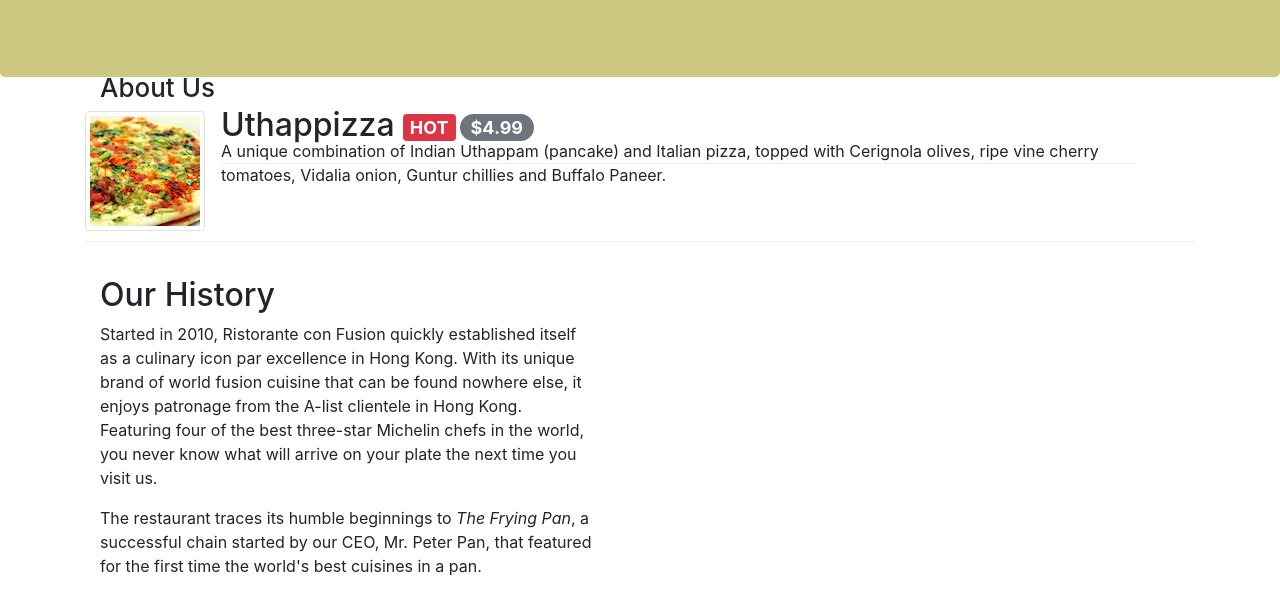
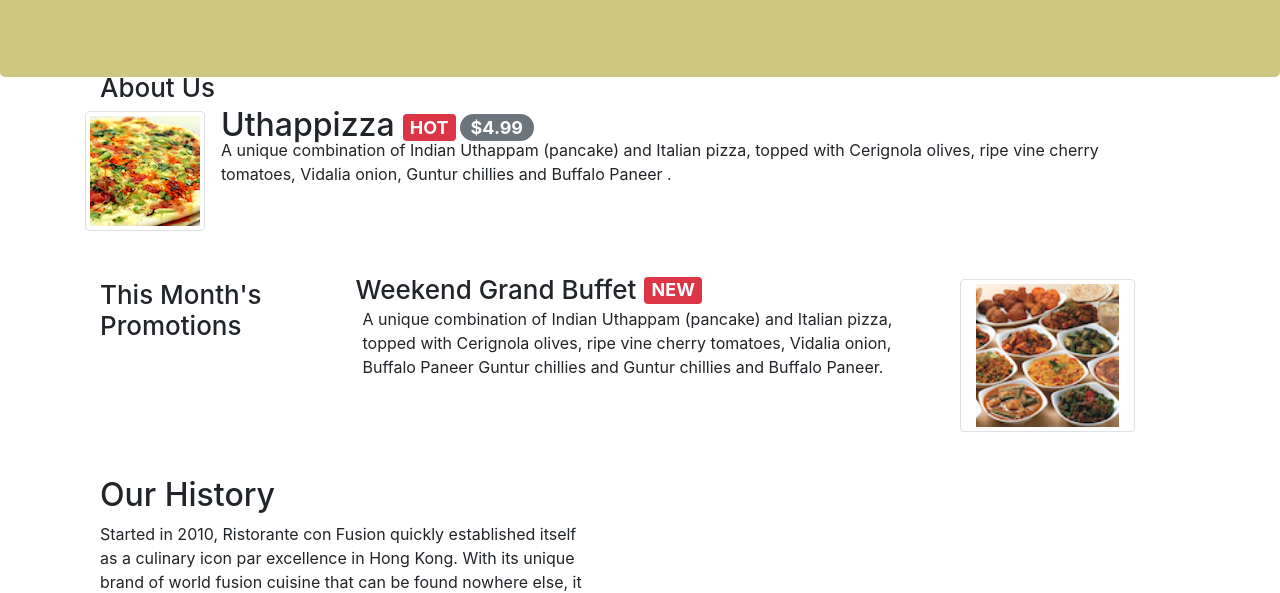
Before and after one commit to EsraaAfifi/bootstrap-coursera, a website: page index.html in a window 1280 px wide. Shown: the part 226-819 px from the top of the page. Drawn offline with nearby package versions, Linux system fonts and the light colour scheme.

Commit message:
Assi2_task2

```diff
--- a/css/style.css
+++ b/css/style.css
@@ -6,7 +6,7 @@
 .row-content {
     margin:-25px auto;
     padding: 20px 60px 10px 0px;
-    border-bottom: 1px ridge;
+
 
 }
 
--- a/index.html
+++ b/index.html
@@ -82,12 +82,34 @@
                         <p class="d-none d-sm-block">A unique combination of Indian Uthappam (pancake) and
                             Italian pizza, topped with Cerignola olives, ripe vine
                             cherry tomatoes, Vidalia onion, Guntur chillies and
-                            Buffalo Paneer.</p>
+                            Buffalo Paneer .</p>
                     </div>
+
+
+        </div><br></br>
+         <!---TasK 2 start-->
+                <div class="media">
+                <h3 class="col-3">This Month's Promotions</h3>
+                    <div class="media-body">
+                    <div class = "media-heading">
+                      <div class = "row row-content">
+                         <h3 class="ml-2">Weekend Grand Buffet</h3>
+                        <h4><span class="badge badge-danger ml-2">NEW</span></h4><br></br>
+                        </div>
+
+                        <p class="col-12">A unique combination of Indian Uthappam (pancake) and
+                            Italian pizza, topped with Cerignola olives, ripe vine
+                            cherry tomatoes, Vidalia onion,
+                            Buffalo Paneer Guntur chillies and Guntur chillies and Buffalo Paneer.</p>
+                         </div>
+                    </div>
+
+                    <img class=" col-2 d-flex img-thumbnail align-self-center  mr-6"
+                                                src="img/buffet.png" alt="Uthappizza">
                 </div>
 
-        </div>
-
+                    <!---TasK 2 end-->
+                </div>
         <div class="row row-content align-items-center">
             <div class="col-xl-6 col-sm-6">
                 <h2><br>Our History</h2>
@@ -122,7 +144,7 @@
                    <div class ="row row-content">
                    <div class="col-12">
 
-                    <div class="card" style="width: 28rem; height:17rem; align-center">
+                    <div class="card" style="width: 28rem; height:17rem; align-center col-sm-8 col-8 col-12">
                         <div class="card-header" id="fff">
                            <span id="cardheadertask1"> Reserve a Table </span>
                         </div>
```
